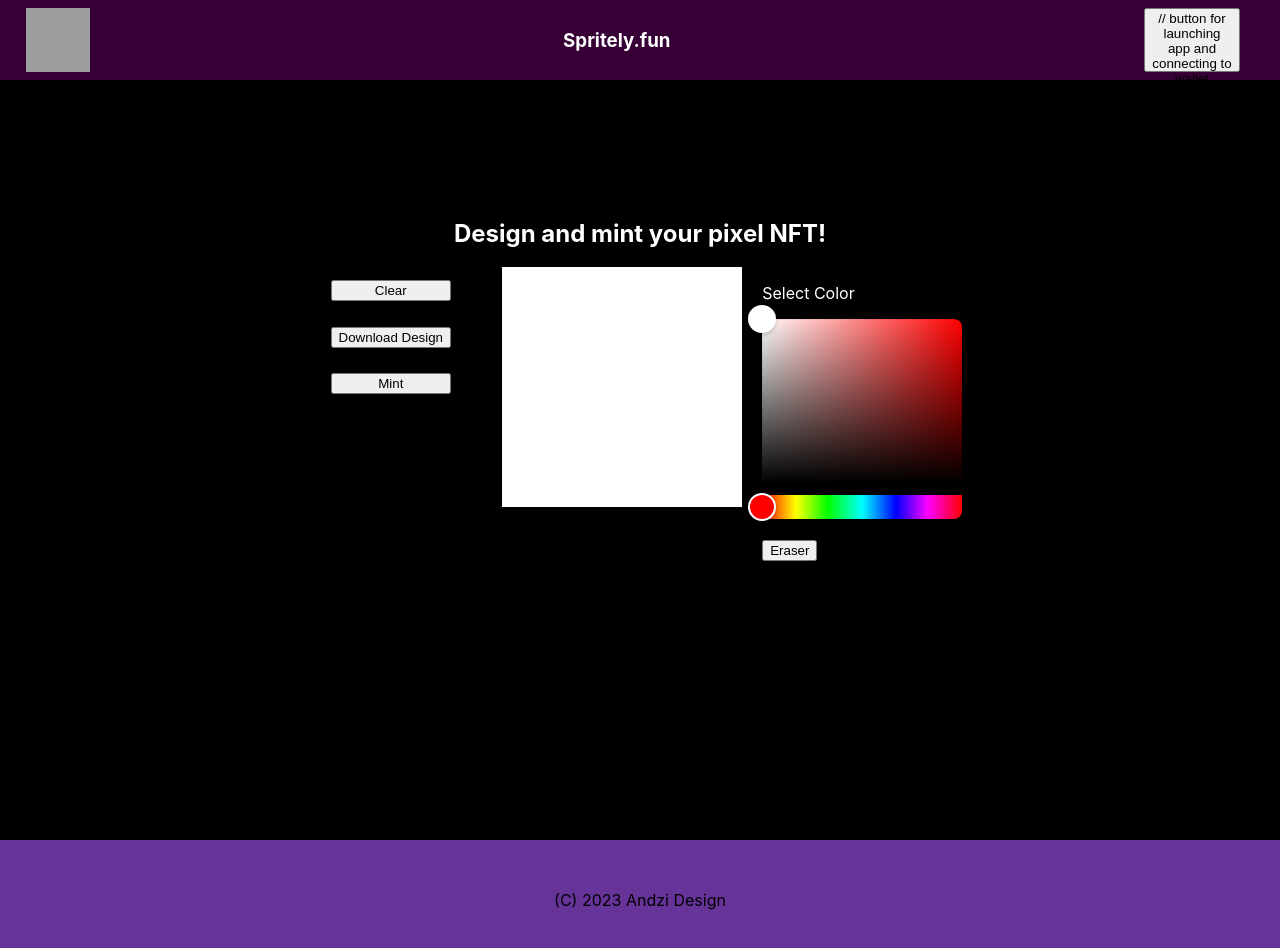
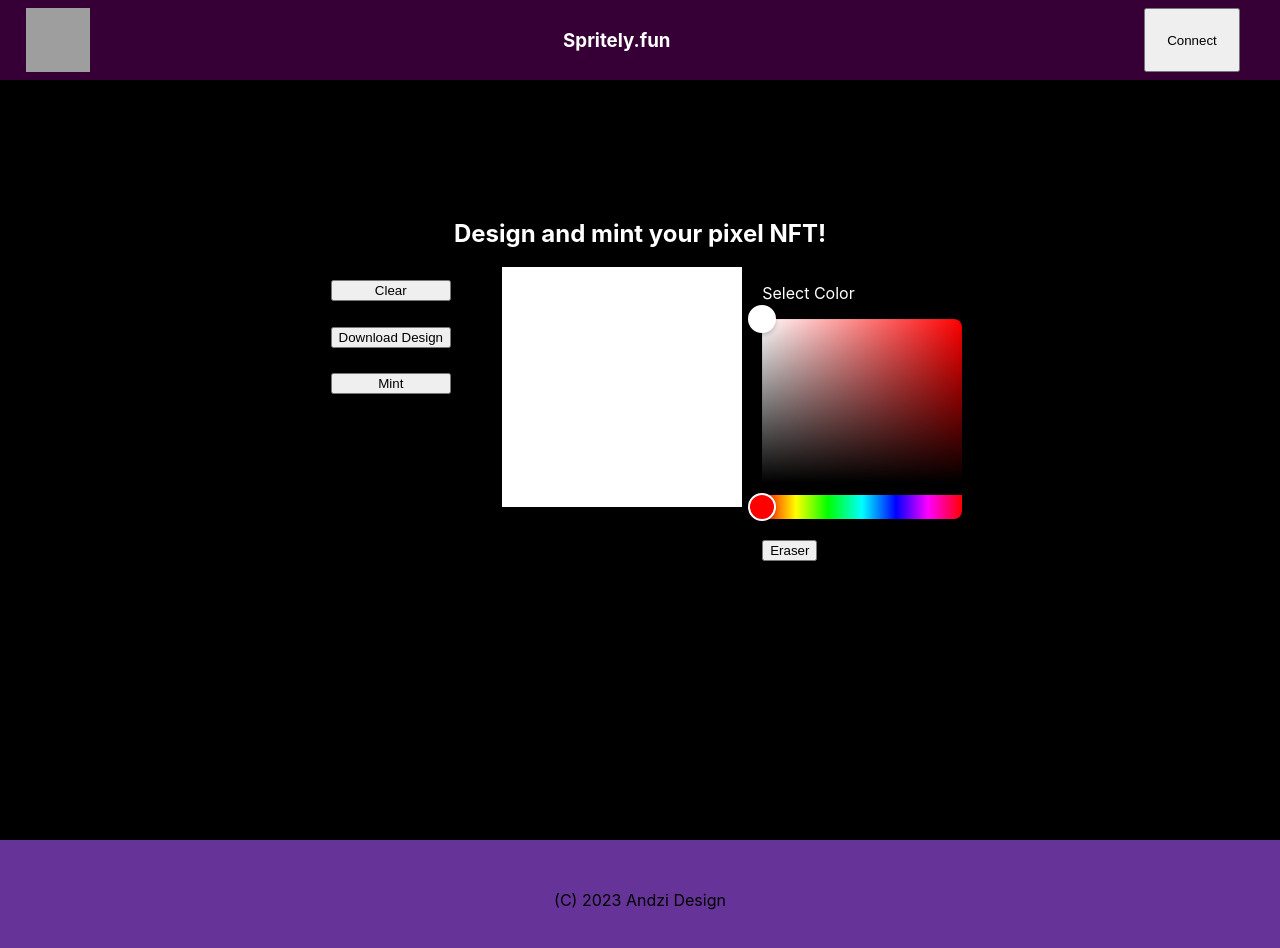
Before and after one commit to Gitmazter/Spritely, a React (Create React App) app: page / in a window 1280 px wide. Shown: the top 948 px of the page. Built offline with nearby package versions, Linux system fonts and the light colour scheme; grey boxes are pictures that could not be loaded.

Commit message:
WalletConnected

```diff
--- a/src/App.js
+++ b/src/App.js
@@ -1,15 +1,18 @@
 import './App.css';
 import { Footer } from './components/Footer';
 import { Header } from './components/Header';
+import PhantomProvider from './components/LaunchedMainComponents/PhantomAdapter';
 import { Main } from './components/Main';
 
 function App() {
   return (
-    <div className="App">
-      <Header />
-      <Main />
-      <Footer />
-    </div>
+    <PhantomProvider>
+      <div className="App">
+        <Header />
+        <Main />
+        <Footer />
+      </div>
+    </PhantomProvider>
   );
 }
 
--- a/src/components/Header.jsx
+++ b/src/components/Header.jsx
@@ -1,13 +1,26 @@
 // Logo, wallet connect, start app
 import { handleHeaderClick } from "./HeaderComponents/HandleHeaderClick"
+import useGetPhantomContext from "./LaunchedMainComponents/useGetPhantomContext";
+
+
 
 export const Header = () => {
+    const {connect, publicKey, connected, disconnect} = useGetPhantomContext();
+
+    const handleConnect = () => {
+        if (connected) {
+            disconnect();
+            return;
+        }
+        connect();
+    }
+
     return (
         <header className="header">
             <img src="logo192.png" alt="" id="headerLogo"></img>
             <h3>Spritely.fun</h3>
-            <button className="ixBtn" onClick={handleHeaderClick}>
-                // button for launching app and connecting to wallet
+            <button className="ixBtn" onClick={handleConnect}>
+                {connected ? publicKey.toString() : "Connect"}
             </button>
         </header>
     )
--- /dev/null
+++ b/src/components/LaunchedMainComponents/PhantomAdapter.jsx
@@ -0,0 +1,113 @@
+import React, { createContext, useEffect, useState } from "react";
+
+export const PhantomContext = createContext(undefined);
+
+export const getProvider = () => {
+  try {
+    if (!window) return;
+
+    if ("phantom" in window) {
+      // @ts-ignore
+      const provider = window.phantom?.solana;
+
+      if (provider?.isPhantom) {
+        return provider;
+      }
+    }
+  } catch (error) {
+    console.error(error);
+  }
+};
+
+const PhantomProvider = ({ children }) => {
+  const [phantomContext, setPhantomContext] = useState(undefined);
+
+  const handleSuccessfulConnection = (response) => {
+    setPhantomContext({
+      publicKey: response.publicKey,
+      signAndSendTransaction: getProvider()?.signAndSendTransaction,
+    });
+  };
+
+  /**
+   * Will either automatically connect to Phantom, or do nothing
+   */
+  useEffect(() => {
+    getProvider()
+      ?.connect({ onlyIfTrusted: true })
+      .then((response) => {
+        handleSuccessfulConnection(response);
+      })
+      .catch(() => {
+        // This is an eager connection. Do nothing.
+      });
+  }, []);
+
+  /**
+   * Handle disconnect events
+   */
+  useEffect(() => {
+    getProvider()?.on("disconnect", () => {
+      setPhantomContext(undefined);
+    });
+  }, []);
+
+
+  const connect = async () => {
+    const isPhantomInstalled = detectPhantom();
+    if (isPhantomInstalled) {
+      try {
+        const resp = await getProvider()?.connect();
+
+        handleSuccessfulConnection(resp);
+      } catch (err) {
+        if (err && err.code === 4001) {
+          alert("Connection rejected");
+          return;
+        }
+
+        alert();
+      }
+
+      return;
+    }
+
+    window.open("https://phantom.app/", "_blank");
+  };
+
+  const disconnect = async () => {
+    const isPhantomInstalled = detectPhantom();
+    if (isPhantomInstalled) {
+      getProvider()?.disconnect();
+
+      return;
+    }
+  };
+
+  const detectPhantom = () => {
+    try {
+      if (!window) return false;
+
+      // @ts-ignore
+      return window.phantom?.solana?.isPhantom;
+    } catch (error) {
+      return false;
+    }
+  };
+
+  return (
+    <PhantomContext.Provider
+      value={{
+        connect,
+        disconnect,
+        detectPhantom,
+        connected: !!phantomContext?.publicKey,
+        ...phantomContext,
+      }}
+    >
+      {children}
+    </PhantomContext.Provider>
+  );
+};
+
+export default PhantomProvider;
--- /dev/null
+++ b/src/components/LaunchedMainComponents/useGetPhantomContext.js
@@ -0,0 +1,31 @@
+import { useContext } from "react";
+
+import { PhantomContext } from "./PhantomAdapter";
+
+const error =
+  "Seems like PhantomContext is not defined but that should never be the case, since we are gracefully handling Error and Loading states.";
+
+const useGetPhantomContext = () => {
+  const results = useContext(PhantomContext);
+  if (!results) throw new Error(error);
+
+  const {
+    connect,
+    disconnect,
+    detectPhantom,
+    publicKey,
+    connected,
+    signAndSendTransaction,
+  } = results;
+
+  return {
+    connect,
+    disconnect,
+    detectPhantom,
+    publicKey,
+    connected,
+    signAndSendTransaction,
+  };
+};
+
+export default useGetPhantomContext;
--- a/src/components/Main.jsx
+++ b/src/components/Main.jsx
@@ -1,8 +1,11 @@
 import { Editor } from "./LaunchedMainComponents/Editor"
 import { Title } from "./LaunchedMainComponents/Title";
+import useGetPhantomContext from "./LaunchedMainComponents/useGetPhantomContext";
 
 // show about info, display app when launch app button in header clicked
 export const Main = () => {
+    const wallet = useGetPhantomContext();
+    console.log(wallet);
     return (
         <main className="main">
             <Title />
```
